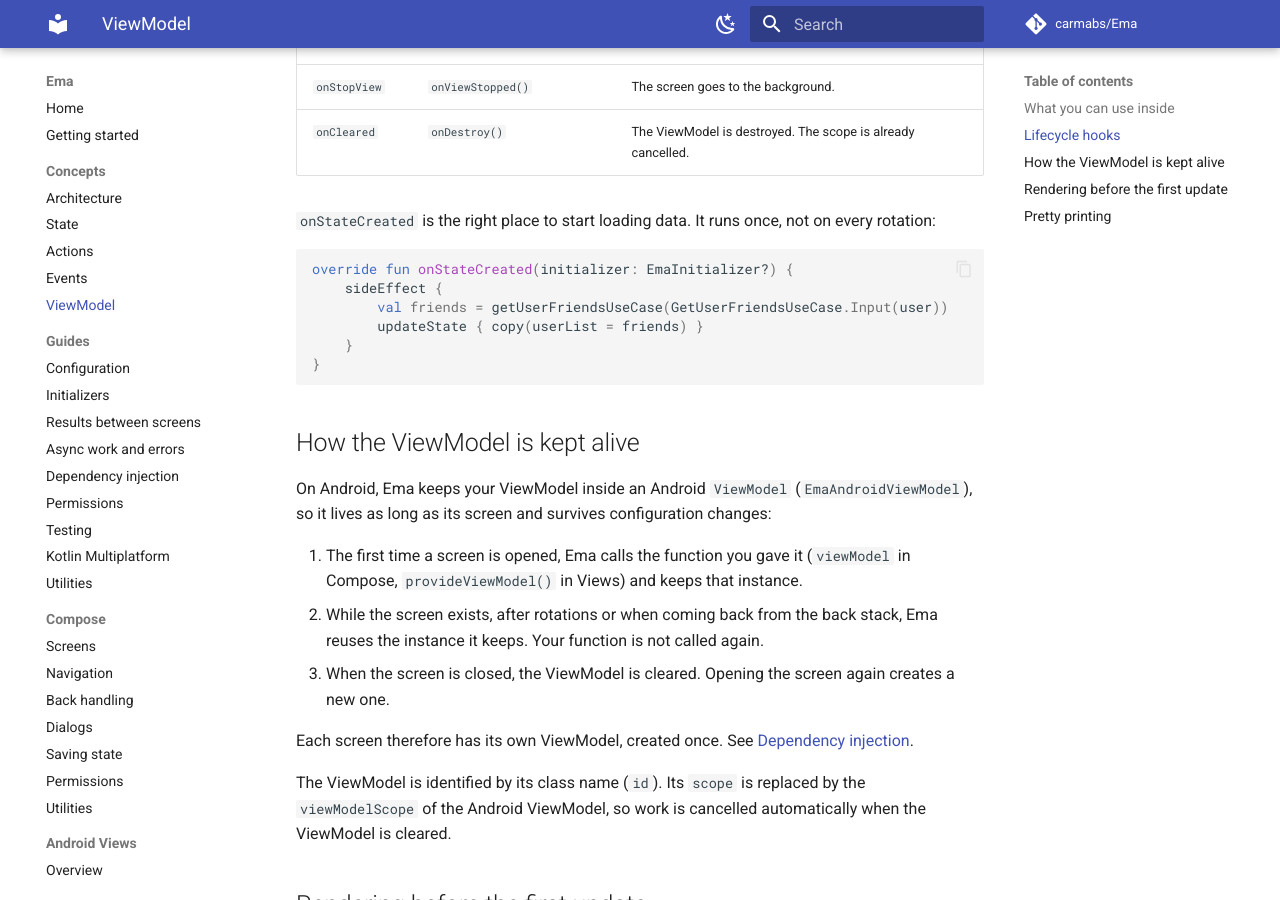
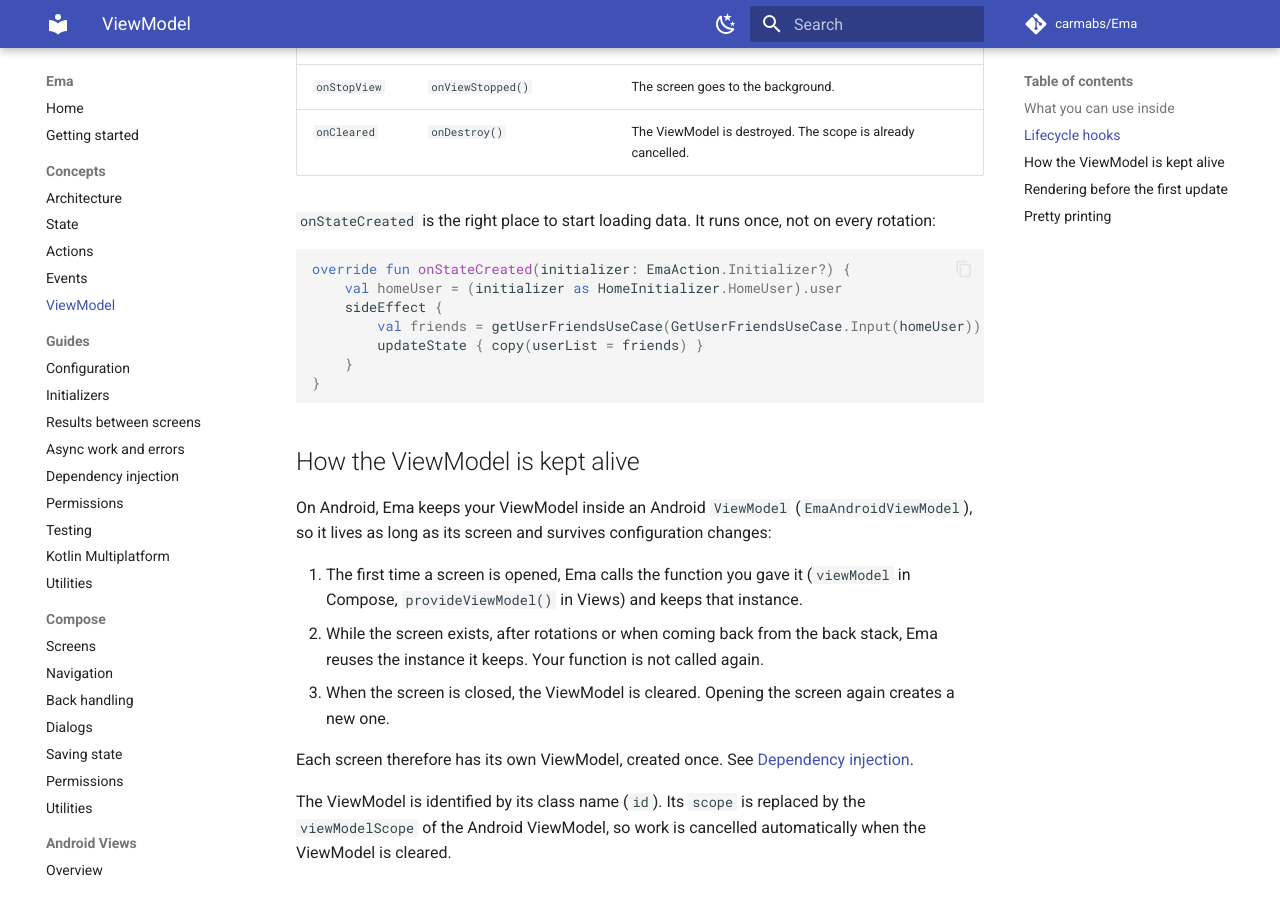
Before and after one commit to carmabs/Ema, an MkDocs documentation site: the page built from docs/concepts/viewmodel.md, in a window 1280 px wide and 900 px high, scrolled down 1801 px. Built offline with MkDocs 1.6.1 and Material for MkDocs 9.7.7, drawn with Linux system fonts in a browser that asks for light colours; comment, search, counter and statistics services are not loaded; some of the changed text lies outside the part shown.

Commit message:
Document EmaAction.Initializer and the actions extending EmaAction
*   Initializers implement EmaAction.Initializer and are received in
    onStateCreated. EmaAction.Initializer.EMPTY when there is nothing to pass.
*   The actions of a screen extend EmaAction, and EmaAction.EMPTY is the
    action type of a screen without actions.

````diff
--- a/docs/concepts/viewmodel.md
+++ b/docs/concepts/viewmodel.md
@@ -23,7 +23,7 @@
     initialDataState: LoginState
 ) : EmaViewModelAction<LoginState, LoginAction, LoginEvent>(initialDataState) {
 
-    override fun onStateCreated(initializer: EmaInitializer?) = Unit
+    override fun onStateCreated(initializer: EmaAction.Initializer?) = Unit
 
     override fun onAction(action: LoginAction) { /* ... */ }
 }
@@ -58,9 +58,10 @@
 `onStateCreated` is the right place to start loading data. It runs once, not on every rotation:
 
 ```kotlin
-override fun onStateCreated(initializer: EmaInitializer?) {
+override fun onStateCreated(initializer: EmaAction.Initializer?) {
+    val homeUser = (initializer as HomeInitializer.HomeUser).user
     sideEffect {
-        val friends = getUserFriendsUseCase(GetUserFriendsUseCase.Input(user))
+        val friends = getUserFriendsUseCase(GetUserFriendsUseCase.Input(homeUser))
         updateState { copy(userList = friends) }
     }
 }
````
Also changed, not shown: README.md (+2 -2 lines), docs/concepts/actions.md (+3 -2 lines), docs/getting-started.md (+2 -2 lines), docs/guides/initializers.md (+3 -4 lines), docs/index.md (+1 -1 lines), docs/recommendations.md (+2 -2 lines).
